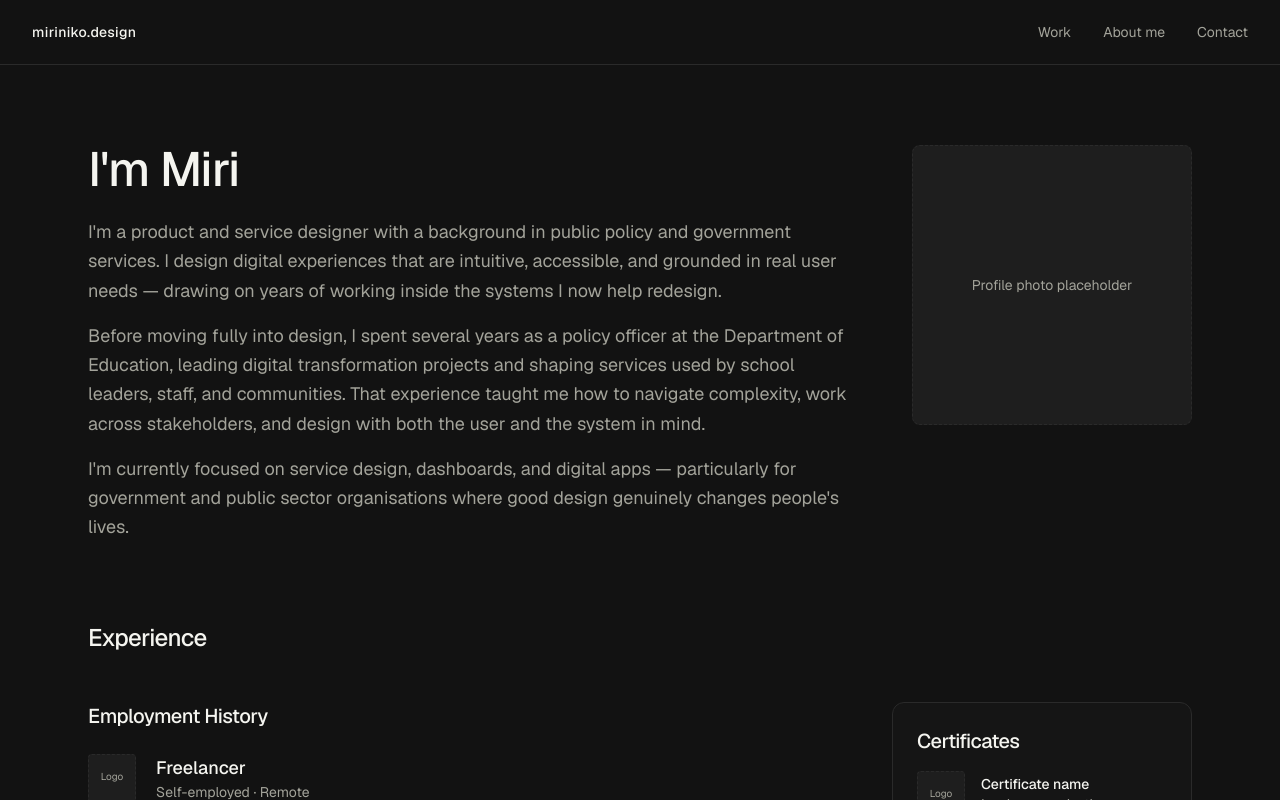
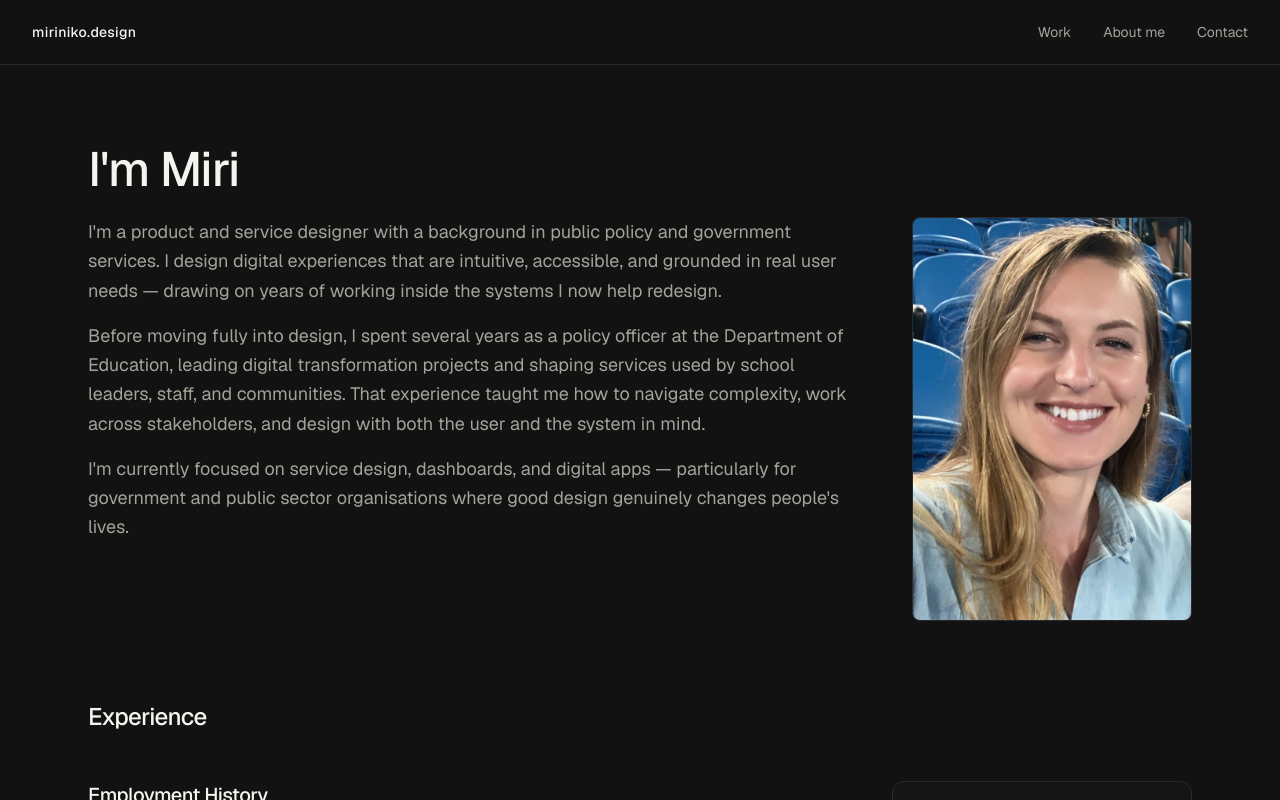
Before and after one commit to doxican/miri-portfolio, a Next.js app: page /about in a window 1280 px wide. Shown: the top 800 px of the page. Built offline with nearby package versions, Linux system fonts and the light colour scheme.

Commit message:
about me

```diff
--- a/app/about/page.tsx
+++ b/app/about/page.tsx
@@ -1,8 +1,8 @@
 import type { Metadata } from "next";
+import Image from "next/image";
 import Link from "next/link";
 import CertificateCard from "@/components/CertificateCard";
 import EmploymentEntry from "@/components/EmploymentEntry";
-import ImagePlaceholder from "@/components/ImagePlaceholder";
 import NotableProjectEntry from "@/components/NotableProjectEntry";
 
 export const metadata: Metadata = {
@@ -99,12 +99,13 @@ const certificates = [
 export default function About() {
   return (
     <main className="mx-auto w-full max-w-6xl flex-1 px-6 py-16 sm:py-20">
-      <section className="mb-20 grid gap-12 md:grid-cols-[1fr_280px] md:items-start">
-        <header className="max-w-3xl space-y-6">
-          <h1 className="text-4xl font-medium tracking-tight sm:text-5xl">
-            I&apos;m Miri
-          </h1>
-          <div className="space-y-4 text-lg leading-relaxed text-muted">
+      <section className="mb-20 space-y-6">
+        <h1 className="max-w-3xl text-4xl font-medium tracking-tight sm:text-5xl">
+          I&apos;m Miri
+        </h1>
+
+        <div className="grid gap-12 md:grid-cols-[1fr_280px] md:items-start">
+          <div className="max-w-3xl space-y-4 text-lg leading-relaxed text-muted">
             <p>
               I&apos;m a product and service designer with a background in public
               policy and government services. I design digital experiences that
@@ -127,12 +128,16 @@ export default function About() {
               lives.
             </p>
           </div>
-        </header>
 
-        <ImagePlaceholder
-          label="Profile photo placeholder"
-          aspectRatio="square"
-        />
+          <Image
+            src="/about/profile.jpg"
+            alt="Portrait of Miri smiling, wearing a blue denim shirt"
+            width={708}
+            height={1024}
+            className="h-auto w-full max-w-[280px] rounded-lg border border-border"
+            priority
+          />
+        </div>
       </section>
 
       <section aria-labelledby="experience-heading">
--- a/app/work/[slug]/page.tsx
+++ b/app/work/[slug]/page.tsx
@@ -511,7 +511,7 @@ export default async function CaseStudyPage({ params }: CaseStudyPageProps) {
                     />
                   )}
                   {image.caption && (
-                    <p className="text-base leading-relaxed text-muted">
+                    <p className="mt-6 text-base leading-relaxed text-muted">
                       {image.caption}
                     </p>
                   )}
```
Also changed, not shown: public/about/profile.jpg (added).
